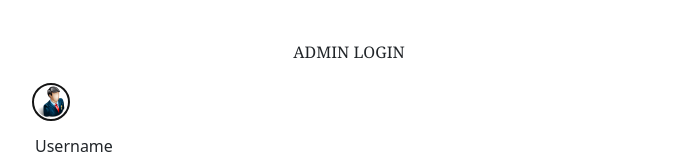
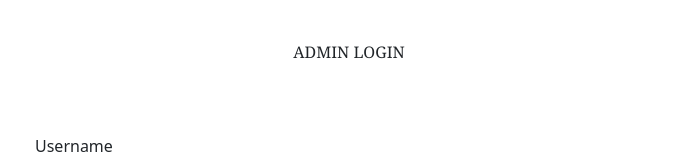
Before and after one commit to Firmandnsyh/piapio, a plain HTML site: page index.html in a window 1280 px wide. Shown: the part 197-361 px from the top of the page, without its empty margins (291-985 px from the left). Drawn offline with nearby package versions, Linux system fonts and the light colour scheme; files whose address does not match are found by name.

Commit message:
Update index.html

```diff
--- a/index.html
+++ b/index.html
@@ -23,7 +23,7 @@
         </h3>
         <h4>DIVISI SALES & MARKETING</h4>
         <h1 class="admin">ADMIN LOGIN</h1>
-    <div class="img1"></div>
+    <div class="admin.png"></div>
   </div>
   </div>
 
```
